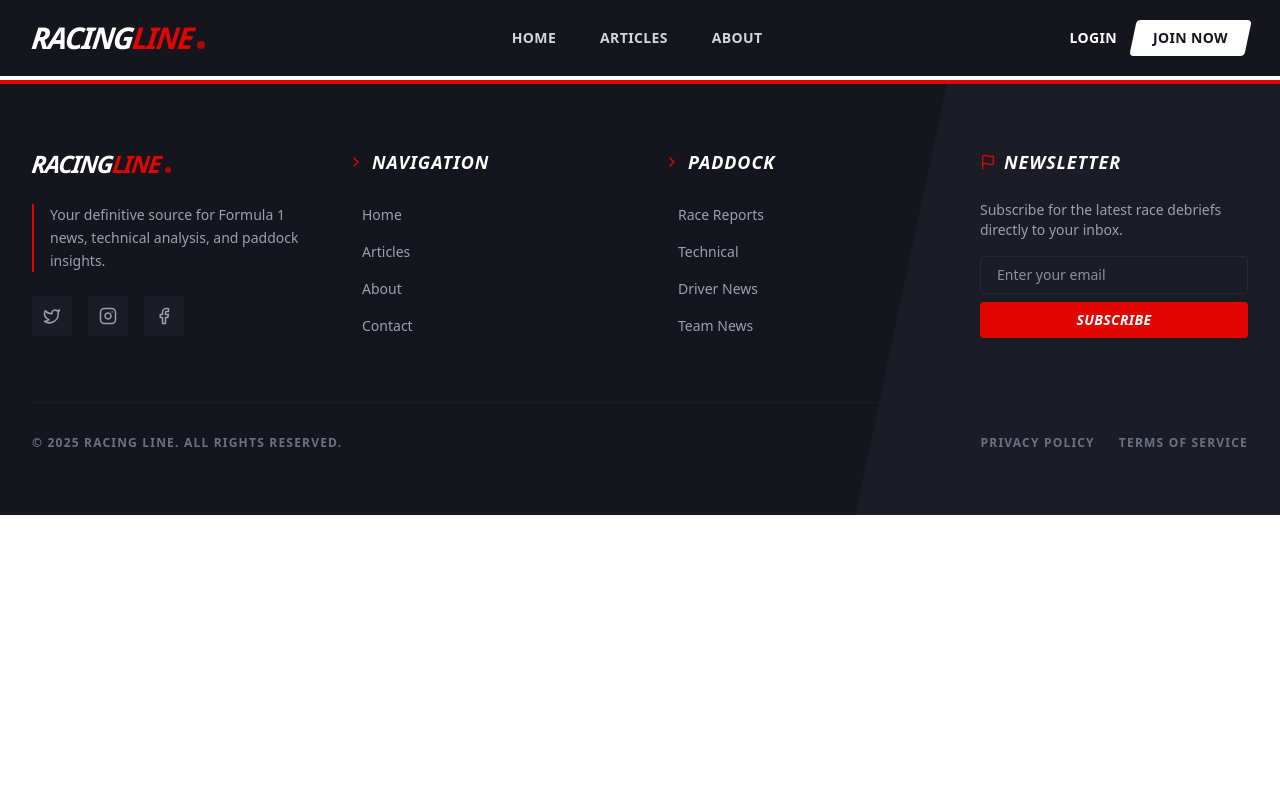
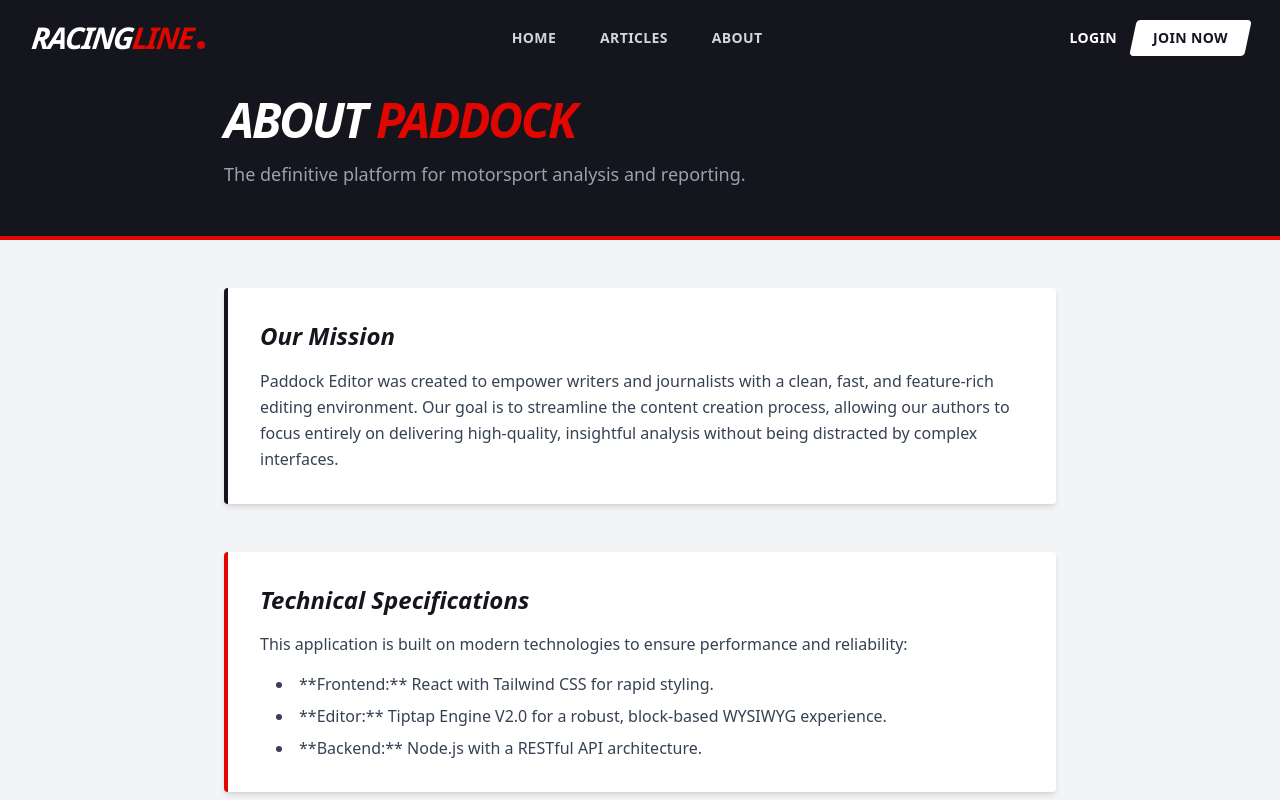
Before and after one commit to ViktorBanchev/racing-line, a React (Vite) app: page /about in a window 1280 px wide. Shown: the top 800 px of the page. Built offline with nearby package versions, Linux system fonts and the light colour scheme.

Commit message:
Add about and not found pages

```diff
--- a/src/App.jsx
+++ b/src/App.jsx
@@ -11,6 +11,8 @@ import MyArticles from "./components/my-articles/MyArticles.jsx"
 import ArticleForm from "./components/article-create/ArticleForm.jsx"
 import { AuthRouteGuard, GuestRouteGuard } from "./components/route-guard/RouteGuard.jsx"
 import { useLayoutEffect } from "react"
+import About from "./components/about/About.jsx";
+import NotFound from "./components/not-found/NotFound.jsx";
 
 const Wrapper = ({ children }) => {
     const { pathname } = useLocation();
@@ -42,6 +44,8 @@ function App() {
                     <Route path="/login" element={<Login />} />
                     <Route path="/register" element={<Register />} />
                 </Route>
+                <Route path="/about" element={<About />} />
+                <Route path="*" element={<NotFound />} />
             </Routes>
 
             <Footer />
--- /dev/null
+++ b/src/components/about/About.jsx
@@ -0,0 +1,53 @@
+import {Link} from "react-router";
+
+export default function About() {
+    return (
+        <div className="min-h-screen bg-[#f3f4f6] pb-20">
+            <div className="bg-[#15151e] pt-24 pb-12 border-b-4 border-[#e10600]">
+                <div className="max-w-4xl mx-auto px-4 sm:px-6 lg:px-8">
+                    <h1 className="text-5xl font-black text-white uppercase italic tracking-tighter mb-4">
+                        About <span className="text-[#e10600]">Paddock</span>
+                    </h1>
+                    <p className="text-gray-400 text-lg">
+                        The definitive platform for motorsport analysis and reporting.
+                    </p>
+                </div>
+            </div>
+
+            <main className="max-w-4xl mx-auto px-4 sm:px-6 lg:px-8 mt-12 space-y-12">
+
+                {/* Mission Section */}
+                <section className="bg-white p-8 shadow-md rounded-sm border-l-4 border-[#15151e]">
+                    <h2 className="text-2xl font-black italic text-[#15151e] mb-4">Our Mission</h2>
+                    <p className="text-gray-700 leading-relaxed">
+                        Paddock Editor was created to empower writers and journalists with a clean, fast, and
+                        feature-rich editing environment. Our goal is to streamline the content creation process,
+                        allowing our authors to focus entirely on delivering high-quality, insightful analysis without
+                        being distracted by complex interfaces.
+                    </p>
+                </section>
+
+                {/* Technical Section */}
+                <section className="bg-white p-8 shadow-md rounded-sm border-l-4 border-[#e10600]">
+                    <h2 className="text-2xl font-black italic text-[#15151e] mb-4">Technical Specifications</h2>
+                    <p className="text-gray-700 mb-4">
+                        This application is built on modern technologies to ensure performance and reliability:
+                    </p>
+                    <ul className="list-disc list-inside text-gray-700 space-y-2 pl-4">
+                        <li>**Frontend:** React with Tailwind CSS for rapid styling.</li>
+                        <li>**Editor:** Tiptap Engine V2.0 for a robust, block-based WYSIWYG experience.</li>
+                        <li>**Backend:** Node.js with a RESTful API architecture.</li>
+                    </ul>
+                </section>
+
+                <div className="pt-4 text-center">
+                    <Link to="/"
+                          className="px-8 py-3 bg-[#e10600] text-white font-black uppercase italic tracking-wider rounded-sm hover:bg-[#c10500] transition-all transform shadow-lg shadow-red-600/20">
+                        Back to the Main Grid
+                    </Link>
+                </div>
+
+            </main>
+        </div>
+    );
+}
--- /dev/null
+++ b/src/components/not-found/NotFound.jsx
@@ -0,0 +1,30 @@
+import { Link } from 'react-router';
+import { AlertTriangle } from 'lucide-react';
+
+export default function NotFound() {
+    return (
+        <div className="min-h-screen bg-[#15151e] flex items-center justify-center text-center px-4">
+            <div className="max-w-lg mx-auto py-12">
+                <AlertTriangle size={64} className="text-[#e10600] mx-auto mb-6"/>
+
+                <h1 className="text-7xl font-black italic text-white uppercase tracking-tighter mb-4">
+                    404
+                </h1>
+
+                <h2 className="text-3xl font-bold text-gray-200 mb-6">
+                    Pit Stop Error: Lost Connection
+                </h2>
+
+                <p className="text-gray-400 text-lg mb-8">
+                    The page you are looking for has taken a wrong turn and cannot be found.
+                    It might have been moved, deleted, or you might have mistyped the address.
+                </p>
+
+                <Link to="/"
+                      className="px-8 py-3 bg-[#e10600] text-white font-black uppercase italic tracking-wider rounded-sm hover:bg-[#c10500] transition-all transform shadow-lg shadow-red-600/20">
+                    Return to the Starting Grid
+                </Link>
+            </div>
+        </div>
+    );
+}
```
